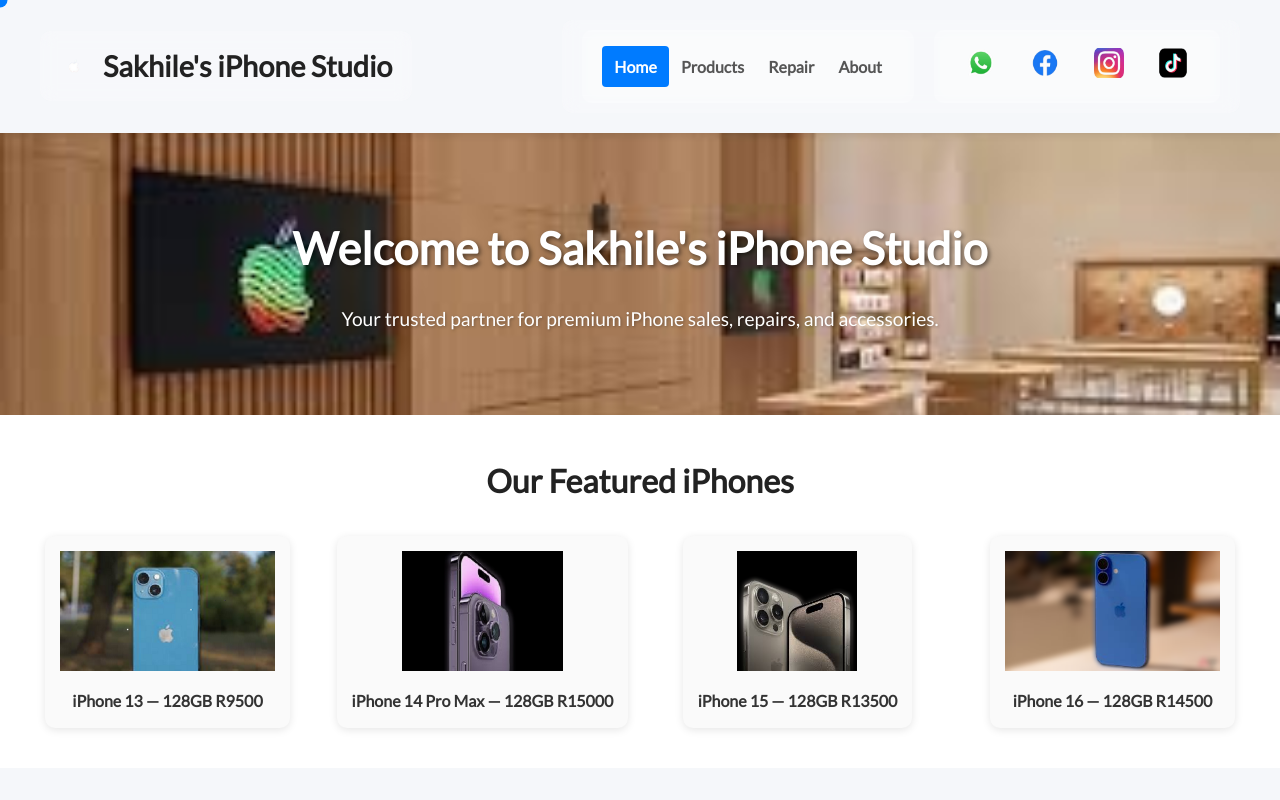
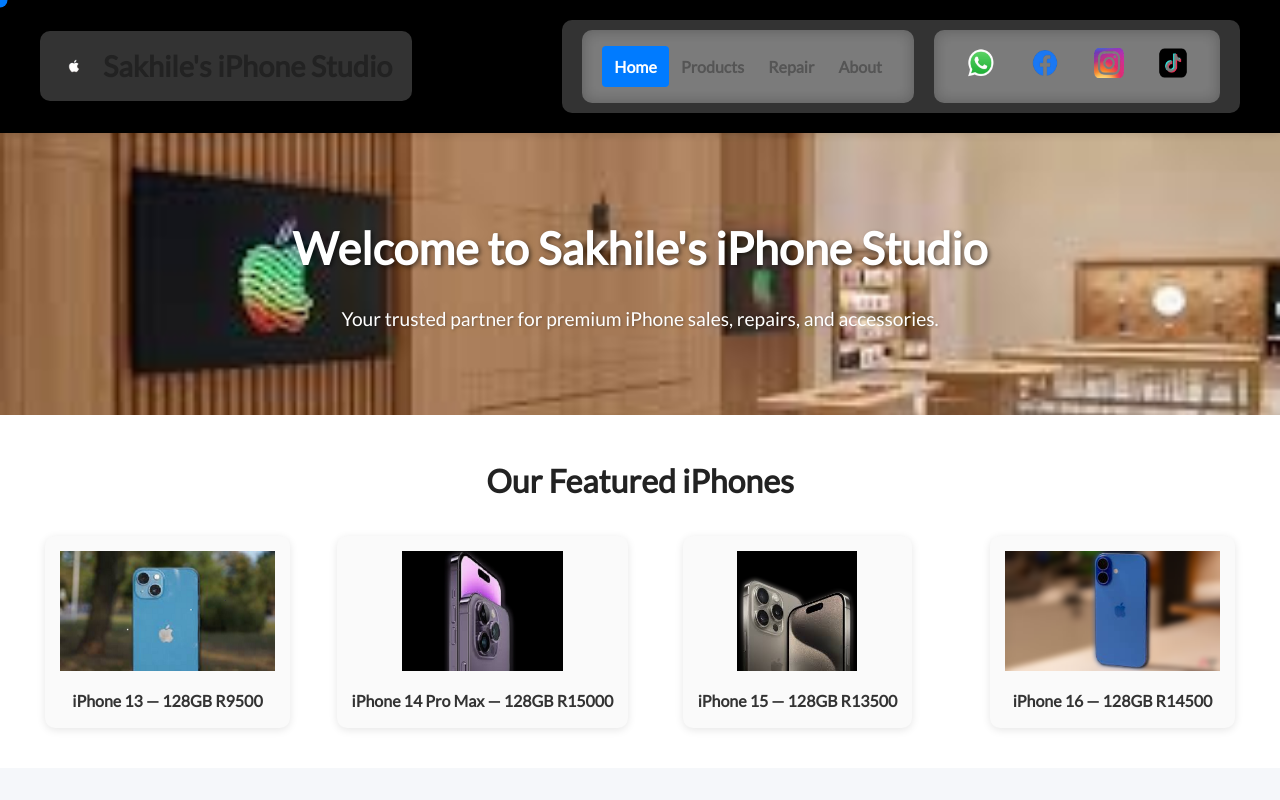
Before and after one commit to SakhileManyisa/sakhile-iphone-studio-website, a plain HTML site: page index.html in a window 1280 px wide. Shown: the top 800 px of the page. Drawn offline with Linux system fonts and the light colour scheme.

Commit message:
Update index.html

```diff
--- a/index.html
+++ b/index.html
@@ -40,7 +40,7 @@ header {
   justify-content: space-between;
   align-items: center;
   padding: 20px 40px;
-  background-color: none; /* Clean header background */
+  background-color: black; /* Clean header background */
   box-shadow: 0 2px 8px rgba(0,0,0,0.1);
   position: sticky;
   top: 0;
```
